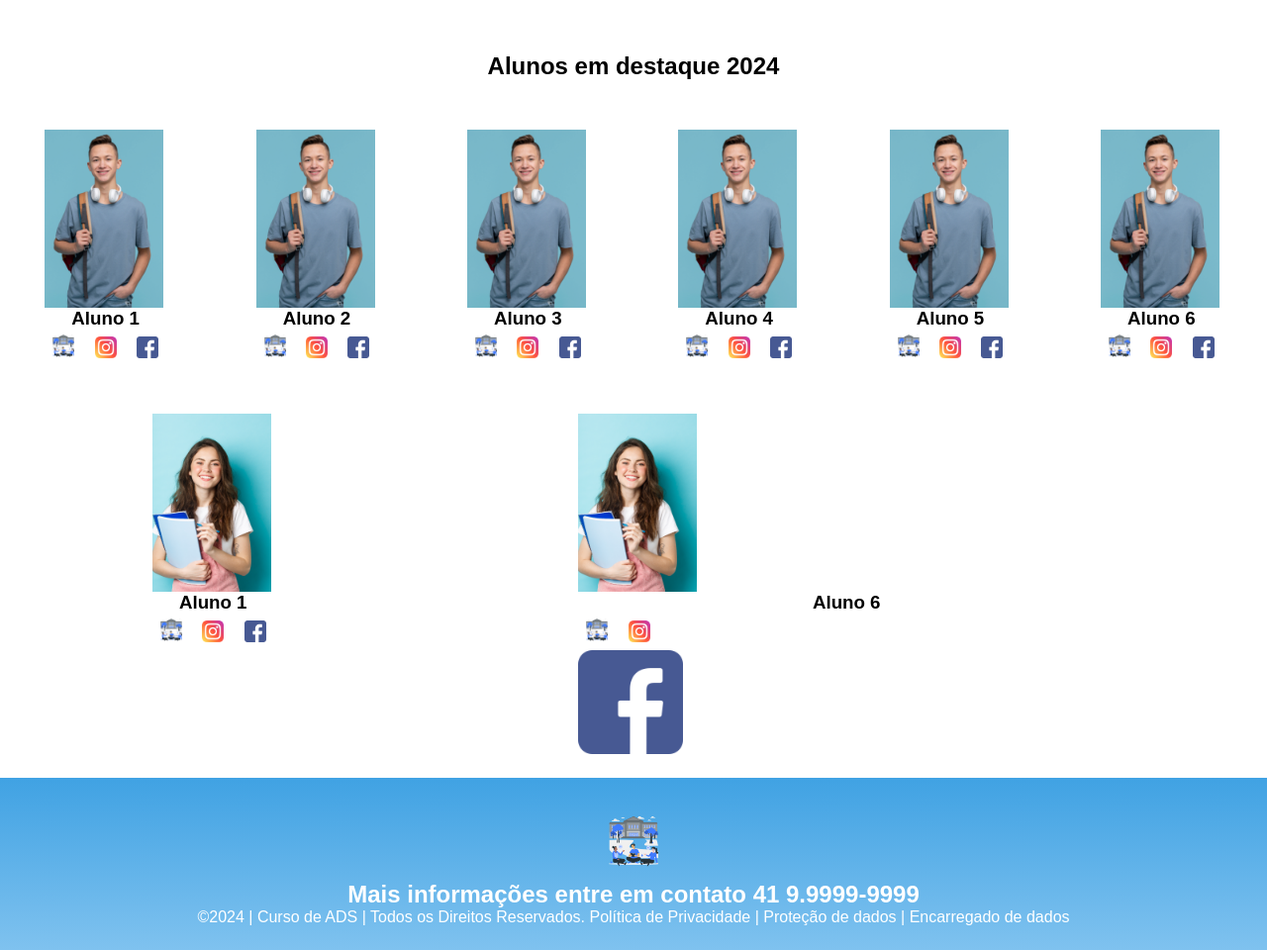
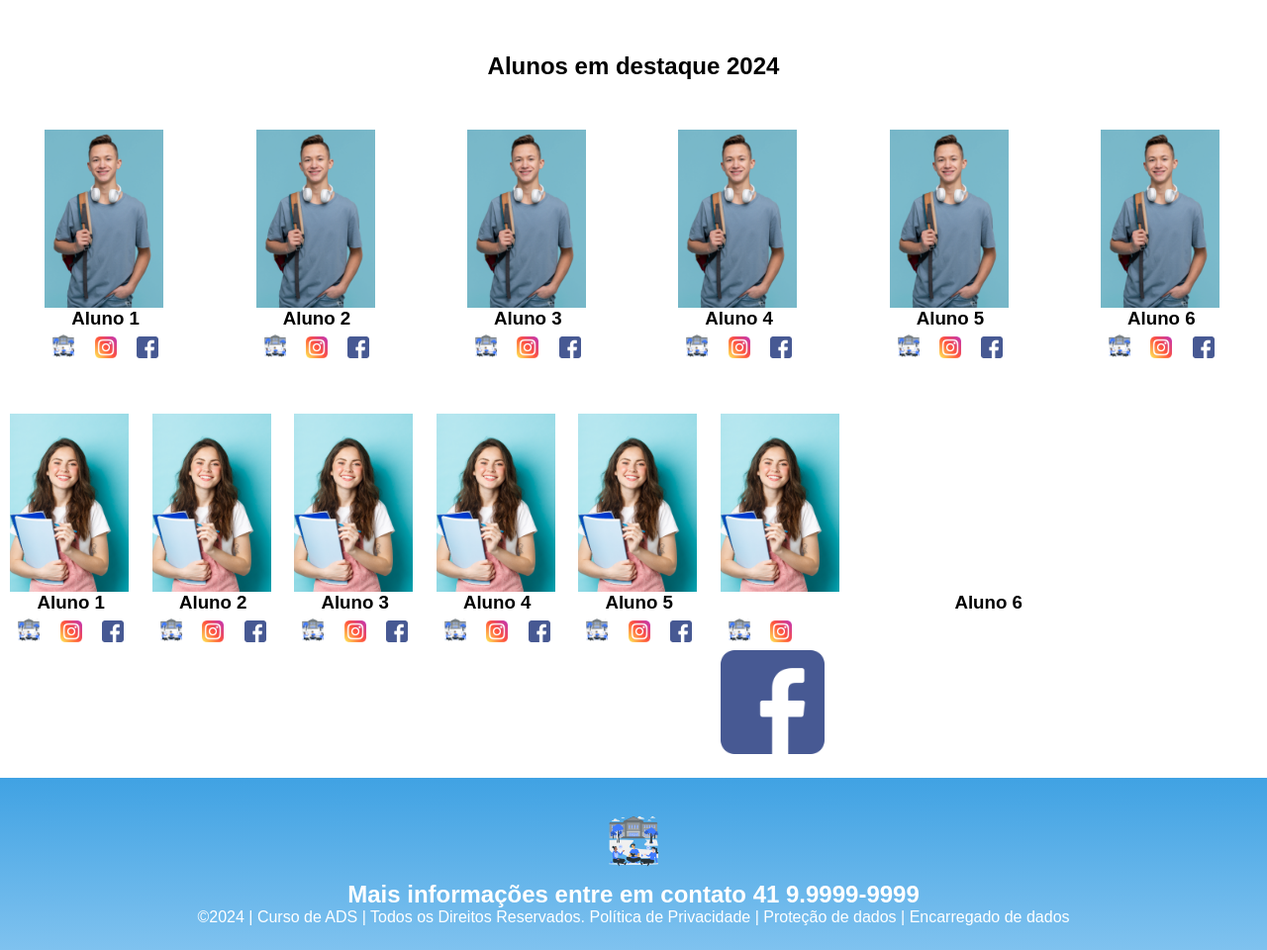
Before and after one commit to isinha004/pagina_2cds, a plain HTML site: page index.html in a window 1280 px wide. Shown: the part 914-1874 px from the top of the page at 99% size. Drawn offline with Linux system fonts and the light colour scheme.

Commit message:
atualização 5

```diff
--- a/index.html
+++ b/index.html
@@ -121,6 +121,50 @@ scale=1.0">
     <div class="estudante-div">
         <img class="estudante-imagem" src="estudante_menina_1.png"
         alt="Foto da turma do 1CDS do ano de 2023">
+        <h3 class="estudante-nome">Aluno 2</h3>
+    <a href="https://cursos.alura.com.br/dashboard">
+    <p> </p>
+    <img class="estudante-icone" src="logo_nossa_escola.png" alt="Link do Site da
+    escola"></a>
+    <img class="estudante-icone" src="instagram (1).png" alt="Link do Instagram">
+    <img class="estudante-icone" src="facebook (1).png" alt="Link do Facebook">
+    </div>
+    <div class="estudante-div">
+        <img class="estudante-imagem" src="estudante_menina_1.png"
+        alt="Foto da turma do 1CDS do ano de 2023">
+        <h3 class="estudante-nome">Aluno 3</h3>
+    <a href="https://cursos.alura.com.br/dashboard">
+    <p> </p>
+    <img class="estudante-icone" src="logo_nossa_escola.png" alt="Link do Site da
+    escola"></a>
+    <img class="estudante-icone" src="instagram (1).png" alt="Link do Instagram">
+    <img class="estudante-icone" src="facebook (1).png" alt="Link do Facebook">
+    </div>
+    <div class="estudante-div">
+        <img class="estudante-imagem" src="estudante_menina_1.png"
+        alt="Foto da turma do 1CDS do ano de 2023">
+        <h3 class="estudante-nome">Aluno 4</h3>
+    <a href="https://cursos.alura.com.br/dashboard">
+    <p> </p>
+    <img class="estudante-icone" src="logo_nossa_escola.png" alt="Link do Site da
+    escola"></a>
+    <img class="estudante-icone" src="instagram (1).png" alt="Link do Instagram">
+    <img class="estudante-icone" src="facebook (1).png" alt="Link do Facebook">
+    </div>
+    <div class="estudante-div">
+        <img class="estudante-imagem" src="estudante_menina_1.png"
+        alt="Foto da turma do 1CDS do ano de 2023">
+        <h3 class="estudante-nome">Aluno 5</h3>
+    <a href="https://cursos.alura.com.br/dashboard">
+    <p> </p>
+    <img class="estudante-icone" src="logo_nossa_escola.png" alt="Link do Site da
+    escola"></a>
+    <img class="estudante-icone" src="instagram (1).png" alt="Link do Instagram">
+    <img class="estudante-icone" src="facebook (1).png" alt="Link do Facebook">
+    </div>
+    <div class="estudante-div">
+        <img class="estudante-imagem" src="estudante_menina_1.png"
+        alt="Foto da turma do 1CDS do ano de 2023">
         <h3 class="estudante-nome">Aluno 6</h3>
         <a href="https://cursos.alura.com.br/dashboard">
         <p> </p>
```
